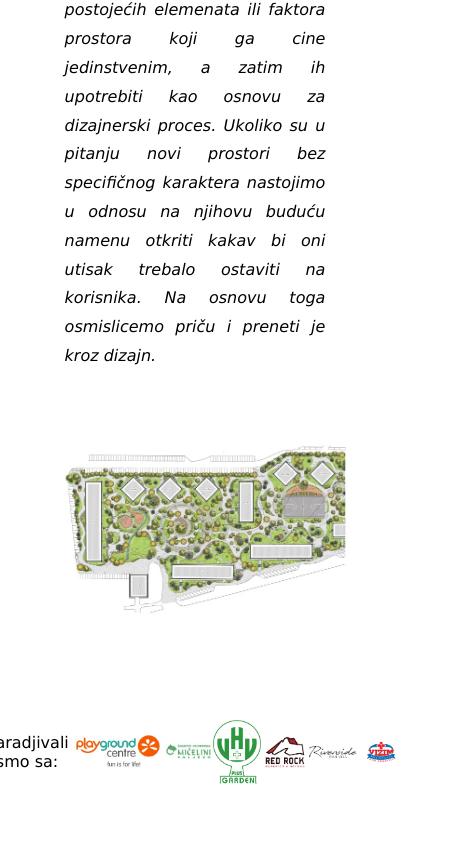
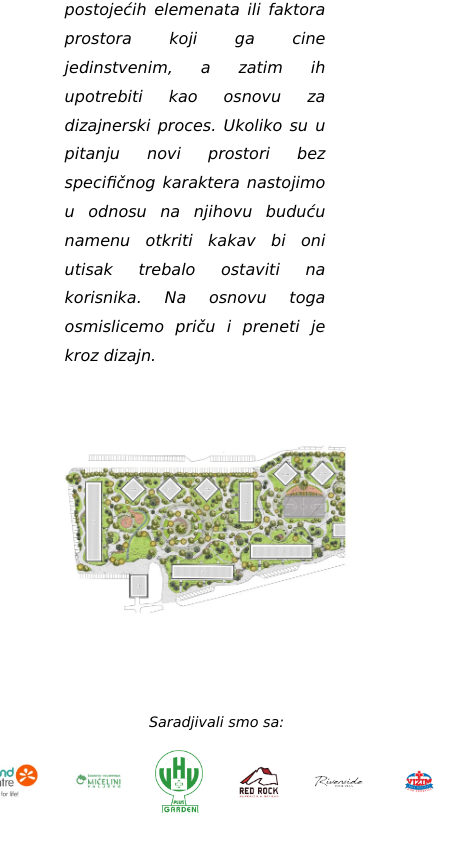
Before and after one commit to andjared/multi-language-website, a React (Create React App) app: page /about in a window 390 px wide. Shown: the part 1397-2248 px from the top of the page, 459 px wide, since content can reach past the window. Built offline with nearby package versions, Linux system fonts and the light colour scheme.

Commit message:
scroll to top

```diff
--- a/package.json
+++ b/package.json
@@ -1,5 +1,6 @@
 {
   "name": "pejzaznaarhitektura",
+  "homepage": "https://andjared.github.io/pejzaznArhitektura",
   "version": "0.1.0",
   "private": true,
   "dependencies": {
@@ -8,6 +9,7 @@
     "@testing-library/user-event": "^12.1.10",
     "emailjs-com": "^3.2.0",
     "font-awesome": "^4.7.0",
+    "gh-pages": "^4.0.0",
     "leaflet": "^1.7.1",
     "react": "^17.0.1",
     "react-dom": "^17.0.1",
@@ -21,7 +23,9 @@
     "web-vitals": "^0.2.4"
   },
   "scripts": {
-    "start": "react-scripts start",
+    "start": "BROWSER=firefox react-scripts start",
+    "predeploy": "npm run build",
+    "deploy": "gh-pages -d build",
     "build": "react-scripts build",
     "test": "react-scripts test",
     "eject": "react-scripts eject"
--- a/src/App.js
+++ b/src/App.js
@@ -10,6 +10,7 @@ import firstGalleryimg from "./assets/firstGalleryimg";
 import secondGalleryimg from "./assets/secondGalleryimg";
 import thirdGalleryimg from "./assets/thirdGalleryimg";
 import { LanguageProvider } from "./Components/LanguageContext";
+import ScrollToTop from "./Components/ScrollToTop";
 
 function App() {
   const images = { firstGalleryimg, secondGalleryimg, thirdGalleryimg };
@@ -17,6 +18,7 @@ function App() {
     <LanguageProvider>
       <div className="App">
         <Router>
+          <ScrollToTop />
           <Navbar />
           <Switch>
             <Route exact path="/">
--- a/src/Components/AboutUs.js
+++ b/src/Components/AboutUs.js
@@ -18,6 +18,7 @@ const AboutUs = () => {
         <div className="text">
           <p>{translations.clients[language]} </p>
         </div>
+        <div className="logos">
           {logos.map((logo) => {
             return (
               <img
@@ -30,6 +31,7 @@ const AboutUs = () => {
           })}
         </div>
       </div>
+    </div>
   );
 };
 
--- a/src/Components/ContactUs.js
+++ b/src/Components/ContactUs.js
@@ -11,6 +11,7 @@ const ContactUs = () => {
   // modal settings
   const [showModal, setShowModal] = useState(false);
   const [messageSuccess, setMessageSuccess] = useState(true);
+
   const handleModal = () => {
     setShowModal(false);
   };
--- a/src/Components/Navbar.js
+++ b/src/Components/Navbar.js
@@ -17,6 +17,7 @@ const Navbar = () => {
   const handleChangeLanguage = useUpdateLanguage();
   const [hamburgerMenu, setHamburgerMenu] = useState(false);
   const { home, aboutUs, services, gallery, contact } = translations.navbar;
+
   const handleHamburgerMenu = () => {
     setHamburgerMenu(!hamburgerMenu);
   };
--- /dev/null
+++ b/src/Components/ScrollToTop.js
@@ -0,0 +1,14 @@
+import { useLocation } from "react-router-dom";
+import { useLayoutEffect } from "react";
+
+const ScrollToTop = () => {
+  const location = useLocation();
+  useLayoutEffect(() => {
+    document.documentElement.scrollTo(0, 0);
+    console.log("scroll");
+  }, [location?.pathname]);
+
+  return null;
+};
+
+export default ScrollToTop;
--- a/src/Components/Services.js
+++ b/src/Components/Services.js
@@ -29,7 +29,7 @@ const Services = () => {
           <h2>{title.first[language]}</h2>
           <p>
             {readMoreFirst
-              ? first[language].substring(0, 435) + " (...)"
+              ? first[language].slice(0, 400) + ".."
               : first[language]}
           </p>
           <Button
@@ -53,7 +53,7 @@ const Services = () => {
           <h2>{title.second[language]}</h2>
           <p>
             {readMoreSecond
-              ? second[language].substring(0, 260) + " (...)"
+              ? second[language].slice(0, 400) + "..."
               : second[language]}
           </p>
           <Button
@@ -73,7 +73,7 @@ const Services = () => {
           <h2>{title.third[language]}</h2>
           <p>
             {readMoreThird
-              ? third[language].substring(0, 363) + " (...)"
+              ? third[language].slice(0, 400) + "..."
               : third[language]}
           </p>
           <Button
--- a/src/index.css
+++ b/src/index.css
@@ -147,36 +147,45 @@ body {
   margin-top: 2.5em;
   align-items: center;
 }
-.bottom-box {
-  display: flex;
-  align-items: center;
-  justify-content: center;
-  margin-top: 3.5em;
+.top-box img {
+  margin-top: 6vh;
+  max-width: 100%;
 }
-.about-us-text p {
+.about-us p {
   font-size: 1.7vh;
   font-style: italic;
   line-height: 1.5em;
   text-indent: 3em;
   text-align: justify;
 }
+
 .about-us-text {
   animation: transitionIn 2s;
   max-width: 40%;
 }
-.top-box img {
-  margin-top: 6vh;
-  max-width: 100%;
+.bottom-box {
+  display: flex;
+  flex-direction: column;
+  align-items: center;
+  justify-content: center;
+  margin-top: 3em;
+}
+.bottom-box p {
+font-style: italic;
+}
+.logos {
+  display: flex;
+  align-items: center;
 }
 
-.bottom-box img {
+.logos img {
   align-self: center;
   margin: 1rem;
   width: 4rem;
   flex-basis: auto;
+  padding: 1em;
 }
 img.one {
-  background-color: blue;
   width: 8rem;
 }
 
@@ -318,7 +327,7 @@ img.one {
 }
 .email-form {
   position: relative;
-  width: 35%;
+ min-width: 35%;
   padding: 2.5em;
   display: flex;
   flex-direction: column;
@@ -332,11 +341,15 @@ img.one {
   color: var(--links-color);
   margin-block: 0.5em;
   padding: 0.7em;
+    max-width: 60%;
 }
+ /* .email-form input {
+   max-width: 40%;
+ } */
 .email-form label {
   padding-block: 0.5em;
 }
-.btn {
+ .btn {
   background-color: var(--bg-dark);
   opacity: 90%;
   font-weight: bold;
@@ -393,6 +406,7 @@ textarea {
   margin: 2em;
   width: 60%;
   background-color: rgb(209, 204, 204);
+  text-align: justify;
 }
 .modal-header,
 .modal-footer {
@@ -410,9 +424,9 @@ textarea {
   font-size: 1.3em;
 }
 .map {
-  height: 30em;
-  width: 30em;
-  margin-top: 2rem;
+  height: 40em;
+  width: 40em;
+  margin: 4rem 2rem 0 2rem;
 }
 
 @media screen and (max-width: 1200px) {
@@ -548,6 +562,12 @@ textarea {
   .open .social-links li {
     padding: 0.5em;
   }
+  .logos {
+    /* flex-direction: column; */
+  }
+  .services{
+    width: 100%;
+  }
   .img-box {
     padding: 1em;
   }
@@ -556,14 +576,23 @@ textarea {
   }
 
   .contact-us {
-    margin-top: 18vh;
+    /* margin-top: 18vh; */
     flex-direction: column;
   }
+  .map{
+    height: 40em;
+    width: 40em;
+  }
   .email-form {
-    width: 60%;
+    min-width: 60%;
     padding: 1.5em;
   }
-  .map {
-    z-index: 0;
+
+  .modal{
+    align-items: center;
+    top: 0;
+    width: 100%;
+    height: 100%;
   }
+
 }
--- a/src/translations.js
+++ b/src/translations.js
@@ -70,14 +70,15 @@ If we design new spaces without a specific character, we try to find out what im
     chapters: {
       first: {
         serbian: `U ponudi je 3 stila renderovanja:
->> Realisticni stil je tehnicki najprecizniji i najpouzdanije prikazuje proporcije prostora, materijale, izbor biljnih vrsta, nivelaciju terena.
->> Visoko realisticni stil rendera najbolje prikazuje ,"atmosferu u prostoru" zahvaljujuci mogucnostima softvera da se manipulise vremenskim prilikama, svetlosnim i drugim efektima.
->> Umetnicki stil je vrlo interesantan stil u vidu efekta rucnog crtanja. Modelovanje se takodje vrsi uz pomoc kompjuterskog softvera.
+~ Realisticni stil je tehnicki najprecizniji i najpouzdanije prikazuje proporcije prostora, materijale, izbor biljnih vrsta, nivelaciju terena.
+~ Visoko realisticni stil rendera najbolje prikazuje ,"atmosferu u prostoru" zahvaljujuci mogucnostima softvera da se manipulise vremenskim prilikama, svetlosnim i drugim efektima.
+~ Umetnicki stil je vrlo interesantan stil u vidu efekta rucnog crtanja. Modelovanje se takodje vrsi uz pomoc kompjuterskog softvera.
 Pruzamo uslugu modelovanja gradjevinskih objekata, eksterijera i svih pratecih elemenata kao sto su zastori, vodene povrsine i elementi sa vodom, vrtno arhitektonski element i zelenilo. Modelovanje se vrsi na osnovu 2D planova ili skica sa merama i fotografija. Krajnji proizvod koji Vam isporucujemo su 3D renderi i 3D animacije. `,
         english: `We offer 3 renderings styles:
->> Realistic style is technically more precise and dependable shows area proportions, material textures, plant species, terrain.
->> High realistic style renderings are great for "area life atmosphere". The 3D software ability enables to manipulate with lights effect, weather and other effect and that make space alive.
->> Art style is the best for art lovers. We are creating digital hand – drawn renderings.
+
+~ Realistic style is technically more precise and dependable shows area proportions, material textures, plant species, terrain.
+~ High realistic style renderings are great for "area life atmosphere". The 3D software ability enables to manipulate with lights effect, weather and other effect and that make space alive.
+~ Art style is the best for art lovers. We are creating digital hand – drawn renderings.
 We create a 3D models of buildings, exteriors with all elements such as hardscapes, xeriscapes, patios, covered patios, pergolas, pools and spas, fountains, greenery, green walls, etc.
 For modeling, we use a Site plan or sketches with basic measurements and photos of the area.
 We provide you with 3D renderings and a 3D walkthrough.`,
```
Also changed, not shown: src/Components/test.js (deleted, +0 -11 lines), 2 other files (tests, documents, lock files or other folders). Lines whose indentation alone changed are shown as unchanged.
